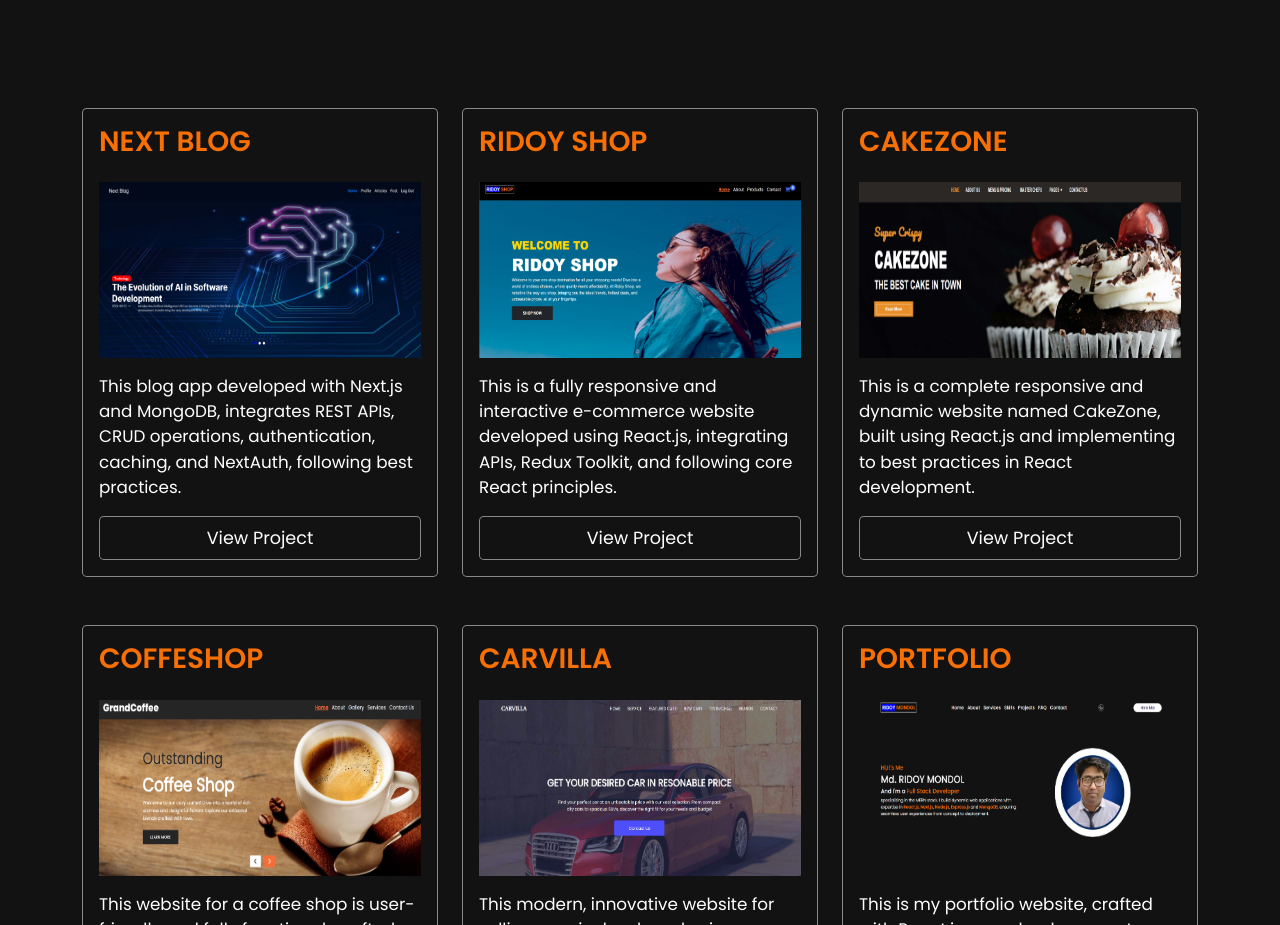
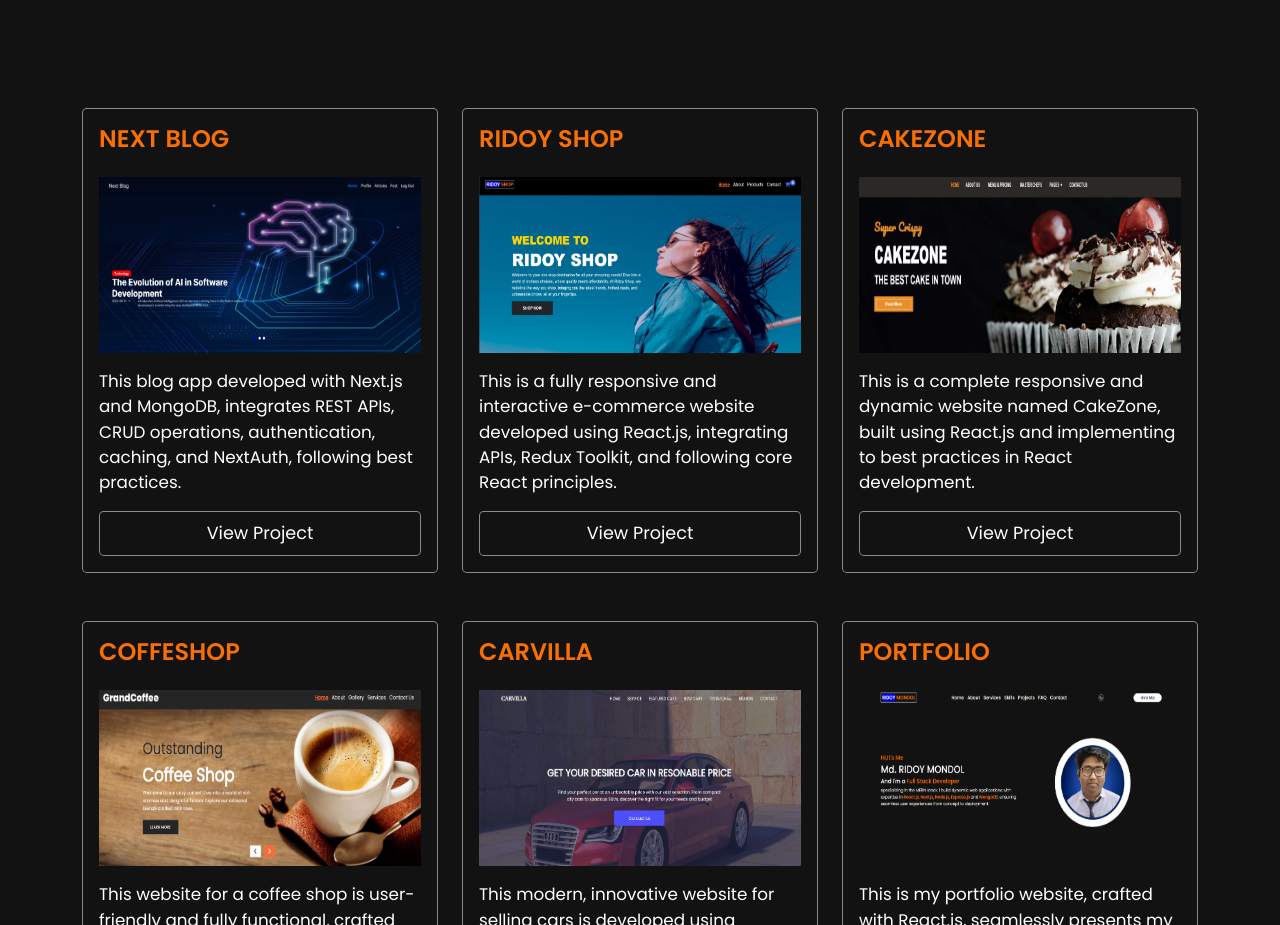
Before and after one commit to Ridoy-Mondol/portfolio, a React (Create React App) app: page / in a window 1280 px wide. Shown: the part 3300-4225 px from the top of the page. Built offline with nearby package versions, Linux system fonts and the light colour scheme.

Commit message:
very minor change

```diff
--- a/src/component/Projects.js
+++ b/src/component/Projects.js
@@ -39,7 +39,7 @@ const Projects = () => {
                     ref={(el) => (refs.current[index] = { current: el })}
                     id={`card-${index}`}
                   >
-                    <h3 className={`project-title ${isIntersecting ? 'leftIn' : ''}`}>{elem.title}</h3>
+                    <h4 className={`project-title ${isIntersecting ? 'leftIn' : ''}`}>{elem.title}</h4>
                     <Link className="overflow-hidden" to={elem.link} target="_blank">
                       <img src={elem.img_src} className={`port-img img-fluid ${isIntersecting ? 'leftIn' : ''}`} height="190" alt="" />
                     </Link>
```
